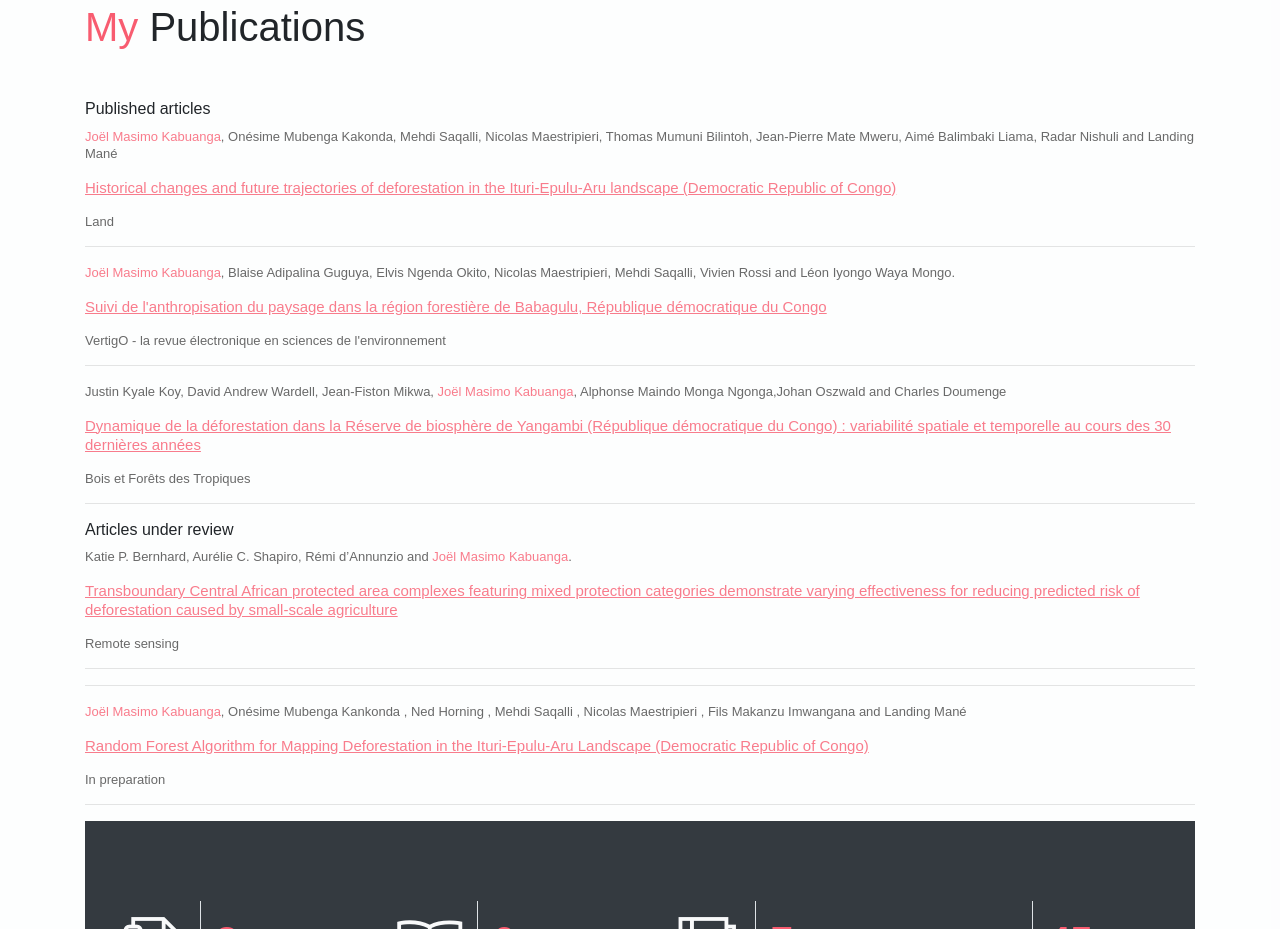
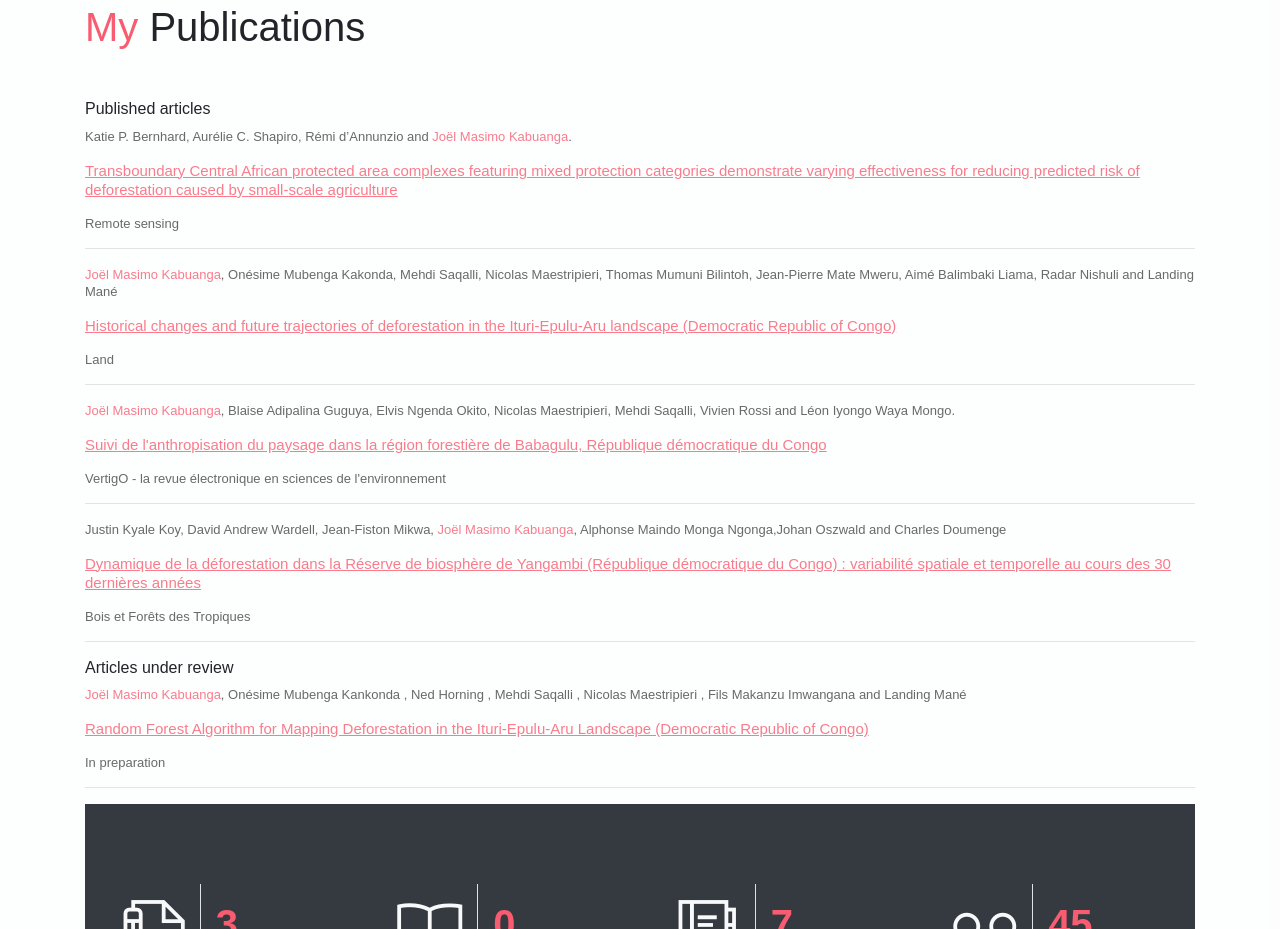
Before and after one commit to jmasimo/masimo-kabuanga, a website: page index.html in a window 1280 px wide. Shown: the part 2574-3503 px from the top of the page. Drawn offline with Linux system fonts and the light colour scheme; some packages are replaced by stand-ins of ours.

Commit message:
Update index.html

```diff
--- a/index.html
+++ b/index.html
@@ -270,7 +270,17 @@
 
 		<h6 class="header-mono" > Published articles</h6>
 
-               <p class="font_8 wixui-rich-text__text" style="font-size:13px; line-height:normal;"><span style="font-style:normal;" class="wixui-rich-text__text"><span style="font-weight:400;" class="wixui-rich-text__text"><span style="font-family:avenir-lt-w01_35-light1475496,avenir-lt-w05_35-light,sans-serif;" class="wixui-rich-text__text"><span style="letter-spacing:normal;" class="wixui-rich-text__text"><span class="color_19 wixui-rich-text__text"><a href="https://tel.archives-ouvertes.fr/tel-00794688/" target="_blank" rel="noreferrer noopener" class="wixui-rich-text__text"><span style="font-size:15px;" class="wixui-rich-text__text"></span></a></span></span></span></span></span><span style="font-family:avenir-lt-w01_35-light1475496,avenir-lt-w05_35-light,sans-serif;" class="wixui-rich-text__text"><span style="letter-spacing:normal;" class="wixui-rich-text__text"><span style="font-size:13px;" class="wixui-rich-text__text"> <span class="text-danger">Joël Masimo Kabuanga</span>, Onésime Mubenga Kakonda, Mehdi Saqalli, Nicolas Maestripieri, Thomas Mumuni Bilintoh, Jean-Pierre Mate Mweru, Aimé Balimbaki Liama, Radar Nishuli and Landing Mané</span></span></span></p>
+                 <p class="font_8 wixui-rich-text__text" style="font-size:13px; line-height:normal;"><span style="font-style:normal;" class="wixui-rich-text__text"><span style="font-weight:400;" class="wixui-rich-text__text"><span style="font-family:avenir-lt-w01_35-light1475496,avenir-lt-w05_35-light,sans-serif;" class="wixui-rich-text__text"><span style="letter-spacing:normal;" class="wixui-rich-text__text"><span class="color_19 wixui-rich-text__text"><a href="https://tel.archives-ouvertes.fr/tel-00794688/" target="_blank" rel="noreferrer noopener" class="wixui-rich-text__text"><span style="font-size:15px;" class="wixui-rich-text__text"></span></a></span></span></span></span></span><span style="font-family:avenir-lt-w01_35-light1475496,avenir-lt-w05_35-light,sans-serif;" class="wixui-rich-text__text"><span style="letter-spacing:normal;" class="wixui-rich-text__text"><span style="font-size:13px;" class="wixui-rich-text__text"> Katie P. Bernhard, Aurélie C. Shapiro, Rémi d’Annunzio and <span class="text-danger">  Joël Masimo Kabuanga</span>.</span></span></span></p>
+
+              <p class="font_8 wixui-rich-text__text" style="font-size:15px; line-height:normal;"><span class="color_18 wixui-rich-text__text"><span style="font-family:avenir-lt-w01_35-light1475496,avenir-lt-w05_35-light,sans-serif;" class="wixui-rich-text__text"><span style="letter-spacing:normal;" class="wixui-rich-text__text"><a href="https://doi.org/10.3390/rs16010204" target="_blank" rel="noreferrer noopener" class="wixui-rich-text__text"><span style="font-size:15px;" class="wixui-rich-text__text"><span style="text-decoration:underline;" class="wixui-rich-text__text">Transboundary Central African protected area complexes featuring mixed protection categories demonstrate varying effectiveness for reducing predicted risk of deforestation caused by small-scale agriculture</span></span></a></span></span></span></p>
+
+              <p class="font_8 wixui-rich-text__text" style="font-size:13px; line-height:normal;"><span style="font-family:avenir-lt-w01_35-light1475496,avenir-lt-w05_35-light,sans-serif;" class="wixui-rich-text__text"><span style="letter-spacing:normal;" class="wixui-rich-text__text"><span style="font-size:13px;" class="wixui-rich-text__text">Remote sensing</span></span></span></p>
+
+            <hr>
+
+
+
+		    <p class="font_8 wixui-rich-text__text" style="font-size:13px; line-height:normal;"><span style="font-style:normal;" class="wixui-rich-text__text"><span style="font-weight:400;" class="wixui-rich-text__text"><span style="font-family:avenir-lt-w01_35-light1475496,avenir-lt-w05_35-light,sans-serif;" class="wixui-rich-text__text"><span style="letter-spacing:normal;" class="wixui-rich-text__text"><span class="color_19 wixui-rich-text__text"><a href="https://tel.archives-ouvertes.fr/tel-00794688/" target="_blank" rel="noreferrer noopener" class="wixui-rich-text__text"><span style="font-size:15px;" class="wixui-rich-text__text"></span></a></span></span></span></span></span><span style="font-family:avenir-lt-w01_35-light1475496,avenir-lt-w05_35-light,sans-serif;" class="wixui-rich-text__text"><span style="letter-spacing:normal;" class="wixui-rich-text__text"><span style="font-size:13px;" class="wixui-rich-text__text"> <span class="text-danger">Joël Masimo Kabuanga</span>, Onésime Mubenga Kakonda, Mehdi Saqalli, Nicolas Maestripieri, Thomas Mumuni Bilintoh, Jean-Pierre Mate Mweru, Aimé Balimbaki Liama, Radar Nishuli and Landing Mané</span></span></span></p>
 
               <p class="font_8 wixui-rich-text__text" style="font-size:15px; line-height:normal;"><span class="color_18 wixui-rich-text__text"><span style="font-family:avenir-lt-w01_35-light1475496,avenir-lt-w05_35-light,sans-serif;" class="wixui-rich-text__text"><span style="letter-spacing:normal;" class="wixui-rich-text__text"><a href="https://doi.org/10.3390/land10101042" target="_blank" rel="noreferrer noopener" class="wixui-rich-text__text"><span style="font-size:15px;" class="wixui-rich-text__text"><span style="text-decoration:underline;" class="wixui-rich-text__text">Historical changes and future trajectories of deforestation in the Ituri-Epulu-Aru landscape (Democratic Republic of Congo)</span></span></a></span></span></span></p>
 
@@ -298,16 +308,7 @@
 
 <h6 class="header-mono" > Articles under review</h6>
 
-              <p class="font_8 wixui-rich-text__text" style="font-size:13px; line-height:normal;"><span style="font-style:normal;" class="wixui-rich-text__text"><span style="font-weight:400;" class="wixui-rich-text__text"><span style="font-family:avenir-lt-w01_35-light1475496,avenir-lt-w05_35-light,sans-serif;" class="wixui-rich-text__text"><span style="letter-spacing:normal;" class="wixui-rich-text__text"><span class="color_19 wixui-rich-text__text"><a href="https://tel.archives-ouvertes.fr/tel-00794688/" target="_blank" rel="noreferrer noopener" class="wixui-rich-text__text"><span style="font-size:15px;" class="wixui-rich-text__text"></span></a></span></span></span></span></span><span style="font-family:avenir-lt-w01_35-light1475496,avenir-lt-w05_35-light,sans-serif;" class="wixui-rich-text__text"><span style="letter-spacing:normal;" class="wixui-rich-text__text"><span style="font-size:13px;" class="wixui-rich-text__text"> Katie P. Bernhard, Aurélie C. Shapiro, Rémi d’Annunzio and <span class="text-danger">  Joël Masimo Kabuanga</span>.</span></span></span></p>
-
-              <p class="font_8 wixui-rich-text__text" style="font-size:15px; line-height:normal;"><span class="color_18 wixui-rich-text__text"><span style="font-family:avenir-lt-w01_35-light1475496,avenir-lt-w05_35-light,sans-serif;" class="wixui-rich-text__text"><span style="letter-spacing:normal;" class="wixui-rich-text__text"><a href="https://doi.org/" target="_blank" rel="noreferrer noopener" class="wixui-rich-text__text"><span style="font-size:15px;" class="wixui-rich-text__text"><span style="text-decoration:underline;" class="wixui-rich-text__text">Transboundary Central African protected area complexes featuring mixed protection categories demonstrate varying effectiveness for reducing predicted risk of deforestation caused by small-scale agriculture</span></span></a></span></span></span></p>
-
-              <p class="font_8 wixui-rich-text__text" style="font-size:13px; line-height:normal;"><span style="font-family:avenir-lt-w01_35-light1475496,avenir-lt-w05_35-light,sans-serif;" class="wixui-rich-text__text"><span style="letter-spacing:normal;" class="wixui-rich-text__text"><span style="font-size:13px;" class="wixui-rich-text__text">Remote sensing</span></span></span></p>
-
-            <hr>
-                           <hr>
-
-                  <p class="font_8 wixui-rich-text__text" style="font-size:13px; line-height:normal;"><span style="font-style:normal;" class="wixui-rich-text__text"><span style="font-weight:400;" class="wixui-rich-text__text"><span style="font-family:avenir-lt-w01_35-light1475496,avenir-lt-w05_35-light,sans-serif;" class="wixui-rich-text__text"><span style="letter-spacing:normal;" class="wixui-rich-text__text"><span class="color_19 wixui-rich-text__text"><a href="https://tel.archives-ouvertes.fr/tel-00794688/" target="_blank" rel="noreferrer noopener" class="wixui-rich-text__text"><span style="font-size:15px;" class="wixui-rich-text__text"></span></a></span></span></span></span></span><span style="font-family:avenir-lt-w01_35-light1475496,avenir-lt-w05_35-light,sans-serif;" class="wixui-rich-text__text"><span style="letter-spacing:normal;" class="wixui-rich-text__text"><span style="font-size:13px;" class="wixui-rich-text__text"> <span class="text-danger"> Joël Masimo Kabuanga</span>, Onésime Mubenga Kankonda , Ned Horning , Mehdi Saqalli , Nicolas Maestripieri , Fils Makanzu Imwangana and Landing Mané</span></span></span></p>
+             <p class="font_8 wixui-rich-text__text" style="font-size:13px; line-height:normal;"><span style="font-style:normal;" class="wixui-rich-text__text"><span style="font-weight:400;" class="wixui-rich-text__text"><span style="font-family:avenir-lt-w01_35-light1475496,avenir-lt-w05_35-light,sans-serif;" class="wixui-rich-text__text"><span style="letter-spacing:normal;" class="wixui-rich-text__text"><span class="color_19 wixui-rich-text__text"><a href="https://tel.archives-ouvertes.fr/tel-00794688/" target="_blank" rel="noreferrer noopener" class="wixui-rich-text__text"><span style="font-size:15px;" class="wixui-rich-text__text"></span></a></span></span></span></span></span><span style="font-family:avenir-lt-w01_35-light1475496,avenir-lt-w05_35-light,sans-serif;" class="wixui-rich-text__text"><span style="letter-spacing:normal;" class="wixui-rich-text__text"><span style="font-size:13px;" class="wixui-rich-text__text"> <span class="text-danger"> Joël Masimo Kabuanga</span>, Onésime Mubenga Kankonda , Ned Horning , Mehdi Saqalli , Nicolas Maestripieri , Fils Makanzu Imwangana and Landing Mané</span></span></span></p>
 
               <p class="font_8 wixui-rich-text__text" style="font-size:15px; line-height:normal;"><span class="color_18 wixui-rich-text__text"><span style="font-family:avenir-lt-w01_35-light1475496,avenir-lt-w05_35-light,sans-serif;" class="wixui-rich-text__text"><span style="letter-spacing:normal;" class="wixui-rich-text__text"><a href="https://doi.org/10.20944/preprints202012.0752.v1" target="_blank" rel="noreferrer noopener" class="wixui-rich-text__text"><span style="font-size:15px;" class="wixui-rich-text__text"><span style="text-decoration:underline;" class="wixui-rich-text__text">Random Forest Algorithm for Mapping Deforestation in the Ituri-Epulu-Aru Landscape (Democratic Republic of Congo)</span></span></a></span></span></span></p>
 
```
